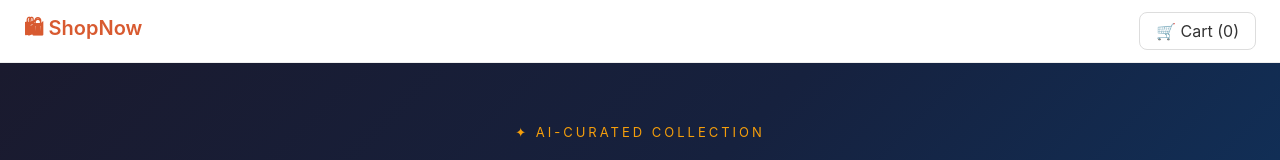
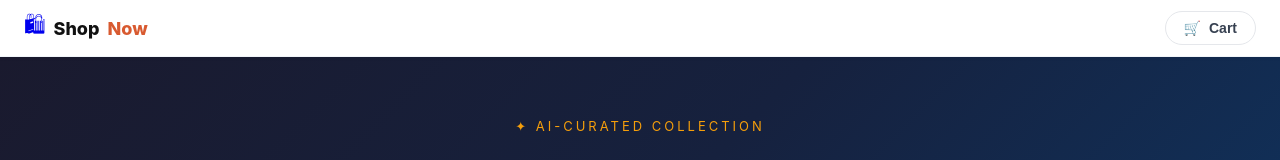
Before and after one commit to bhavy996-creator/E-Commerce-application, a React (Create React App) app: page / in a window 1280 px wide. Shown: the top 160 px of the page. Built offline with nearby package versions, Linux system fonts and the light colour scheme; no server answers.

Commit message:
Improved ui/ux for the navigation bar

```diff
--- a/src/components/Navbar.jsx
+++ b/src/components/Navbar.jsx
@@ -1,24 +1,40 @@
-import { Link } from "react-router-dom";
+import { Link, useNavigate } from "react-router-dom";
 import { useCart } from "../context/CartContext";
 
 export default function Navbar() {
   const { cart } = useCart();
+  const navigate = useNavigate();
   const totalItems = Object.values(cart).reduce((a, b) => a + b.qty, 0);
 
   return (
-    <nav style={styles.nav}>
-      <Link to="/" style={styles.logo}>🛍 ShopNow</Link>
-      <Link to="/cart" style={styles.cartBtn}>
-        🛒 Cart ({totalItems})
+    <nav style={{
+      display: "flex", justifyContent: "space-between", alignItems: "center",
+      padding: "0 24px", height: 56, background: "#fff",
+      borderBottom: "1px solid #f1f5f9", position: "sticky",
+      top: 0, zIndex: 100, boxShadow: "0 1px 4px rgba(0,0,0,0.06)"
+    }}>
+      <Link to="/" style={{ textDecoration: "none", display: "flex", alignItems: "center", gap: 8 }}>
+        <span style={{ fontSize: 22 }}>🛍</span>
+        <span style={{ fontSize: 18, fontWeight: 800, color: "#111" }}>Shop</span>
+        <span style={{ fontSize: 18, fontWeight: 800, color: "#D85A30" }}>Now</span>
       </Link>
+
+      <div style={{ display: "flex", alignItems: "center", gap: 12 }}>
+        <button onClick={() => navigate("/cart")} style={{
+          display: "flex", alignItems: "center", gap: 8,
+          padding: "8px 18px", borderRadius: 50,
+          background: totalItems > 0 ? "#D85A30" : "#fff",
+          color: totalItems > 0 ? "#fff" : "#374151",
+          border: "1.5px solid", borderColor: totalItems > 0 ? "#D85A30" : "#e5e7eb",
+          cursor: "pointer", fontWeight: 600, fontSize: 14, transition: "all 0.2s"
+        }}>
+          🛒
+          {totalItems > 0
+            ? <span>Cart · {totalItems}</span>
+            : <span>Cart</span>
+          }
+        </button>
+      </div>
     </nav>
   );
 }
-
-const styles = {
-  nav: { display:"flex", justifyContent:"space-between", alignItems:"center",
-         padding:"12px 24px", background:"#fff", borderBottom:"1px solid #eee" },
-  logo: { fontSize:20, fontWeight:600, textDecoration:"none", color:"#D85A30" },
-  cartBtn: { textDecoration:"none", color:"#333", padding:"8px 16px",
-              border:"1px solid #ddd", borderRadius:8 }
-};
```
